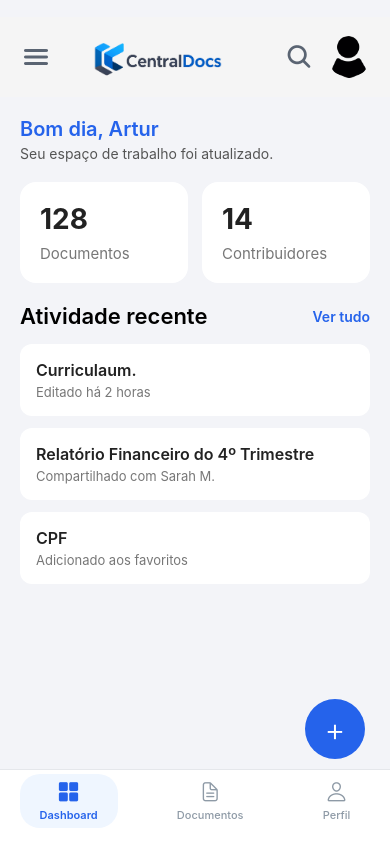
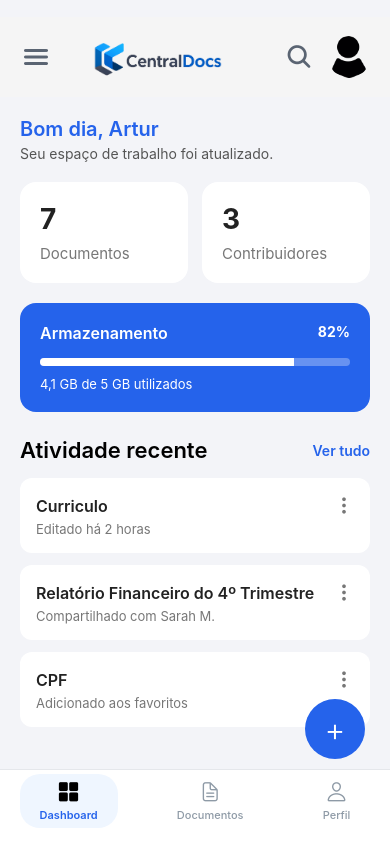
Before and after one commit to Arturqueiiroz/CentralDocsMobile, a React Native app: screen /TelaHome in a window 390 px wide. Built offline with nearby package versions, Linux system fonts and the light colour scheme.

Commit message:
Atualiza TelaHome para refletir novos dados e melhora a estrutura das atividades

```diff
--- a/src/Presentation/views/TelaHome/TelaHome.tsx
+++ b/src/Presentation/views/TelaHome/TelaHome.tsx
@@ -24,17 +24,17 @@ export const TelaHomeScreen = () => {
 
                 <View style={styles.cardsRow}>
                     <View style={styles.infoCard}>
-                        <Text style={styles.number}>128</Text>
+                        <Text style={styles.number}>7</Text>
                         <Text style={styles.label}>Documentos</Text>
                     </View>
 
                     <View style={styles.infoCard}>
-                        <Text style={styles.number}>14</Text>
+                        <Text style={styles.number}>3</Text>
                         <Text style={styles.label}>Contribuidores</Text>
                     </View>
                 </View>
 
-                {/* <View style={styles.storageCard}>
+                <View style={styles.storageCard}>
                     <View style={styles.storageHeader}>
                         <Text style={styles.storageTitle}>
                             Armazenamento
@@ -50,7 +50,7 @@ export const TelaHomeScreen = () => {
                     <Text style={styles.storageText}>
                         4,1 GB de 5 GB utilizados
                     </Text>
-                </View> */}
+                </View>
 
                 <View style={styles.sectionHeader}>
                     <Text style={styles.sectionTitle}>
@@ -63,9 +63,19 @@ export const TelaHomeScreen = () => {
                 </View>
 
 <View style={styles.activityCard}>
+    <View style={styles.activityHeader}>
         <Text style={styles.activityTitle}>
-                        Curriculaum.
+            Curriculo
         </Text>
+
+        <TouchableOpacity>
+            <Ionicons
+                name="ellipsis-vertical"
+                size={20}
+                color="#777"
+            />
+        </TouchableOpacity>
+    </View>
 
     <Text style={styles.activitySubtitle}>
         Editado há 2 horas
@@ -73,9 +83,19 @@ export const TelaHomeScreen = () => {
 </View>
 
 <View style={styles.activityCard}>
+    <View style={styles.activityHeader}>
         <Text style={styles.activityTitle}>
             Relatório Financeiro do 4º Trimestre
         </Text>
+
+        <TouchableOpacity>
+            <Ionicons
+                name="ellipsis-vertical"
+                size={20}
+                color="#777"
+            />
+        </TouchableOpacity>
+    </View>
 
     <Text style={styles.activitySubtitle}>
         Compartilhado com Sarah M.
@@ -83,15 +103,24 @@ export const TelaHomeScreen = () => {
 </View>
 
 <View style={styles.activityCard}>
+    <View style={styles.activityHeader}>
         <Text style={styles.activityTitle}>
             CPF
         </Text>
 
+        <TouchableOpacity>
+            <Ionicons
+                name="ellipsis-vertical"
+                size={20}
+                color="#777"
+            />
+        </TouchableOpacity>
+    </View>
+
     <Text style={styles.activitySubtitle}>
         Adicionado aos favoritos
     </Text>
-                </View>
-            </ScrollView>
+</View>            </ScrollView>
 
             <TouchableOpacity style={styles.fab}>
                 <Text style={styles.fabText}>+</Text>
@@ -105,7 +134,7 @@ export const TelaHomeScreen = () => {
                     <Ionicons
                         name={'grid'}
                         size={22}
-                        color="#2563EB"
+                        // color="#2563EB"
                     />
                     <Text style={[styles.tabLabel, styles.tabLabelActive]}>Dashboard</Text>
                 </TouchableOpacity>
@@ -184,7 +213,6 @@ const styles = StyleSheet.create({
         fontSize: 15,
         color: '#777',
     },
-
     storageCard: {
         backgroundColor: '#2563EB',
         borderRadius: 16,
@@ -215,7 +243,6 @@ const styles = StyleSheet.create({
         backgroundColor: 'rgba(255,255,255,0.3)',
         overflow: 'hidden',
     },
-
     progressFill: {
         width: '82%',
         height: '100%',
@@ -323,4 +350,10 @@ const styles = StyleSheet.create({
         color: '#2563EB',
         fontWeight: '600',
     },
+    activityHeader: {
+    flexDirection: 'row',
+    justifyContent: 'space-between',
+    alignItems: 'center',
+    width: '100%',
+},
 });
```
Lines whose indentation alone changed are shown as unchanged.
